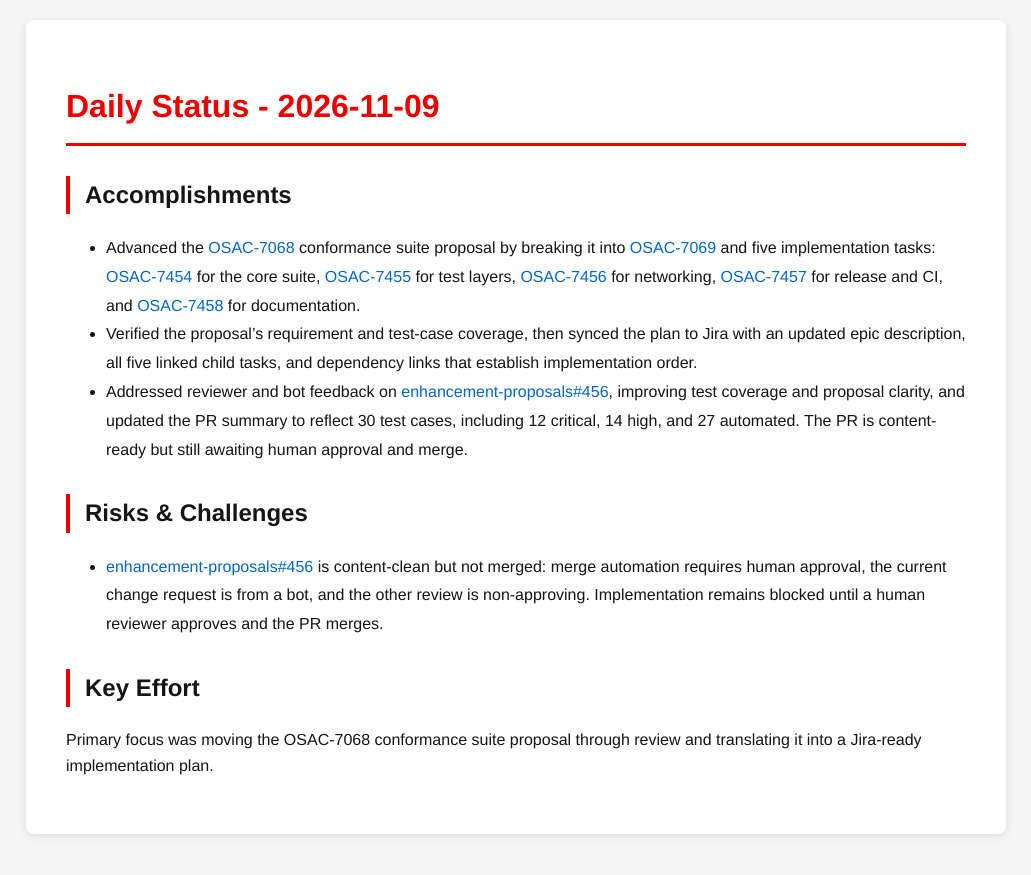
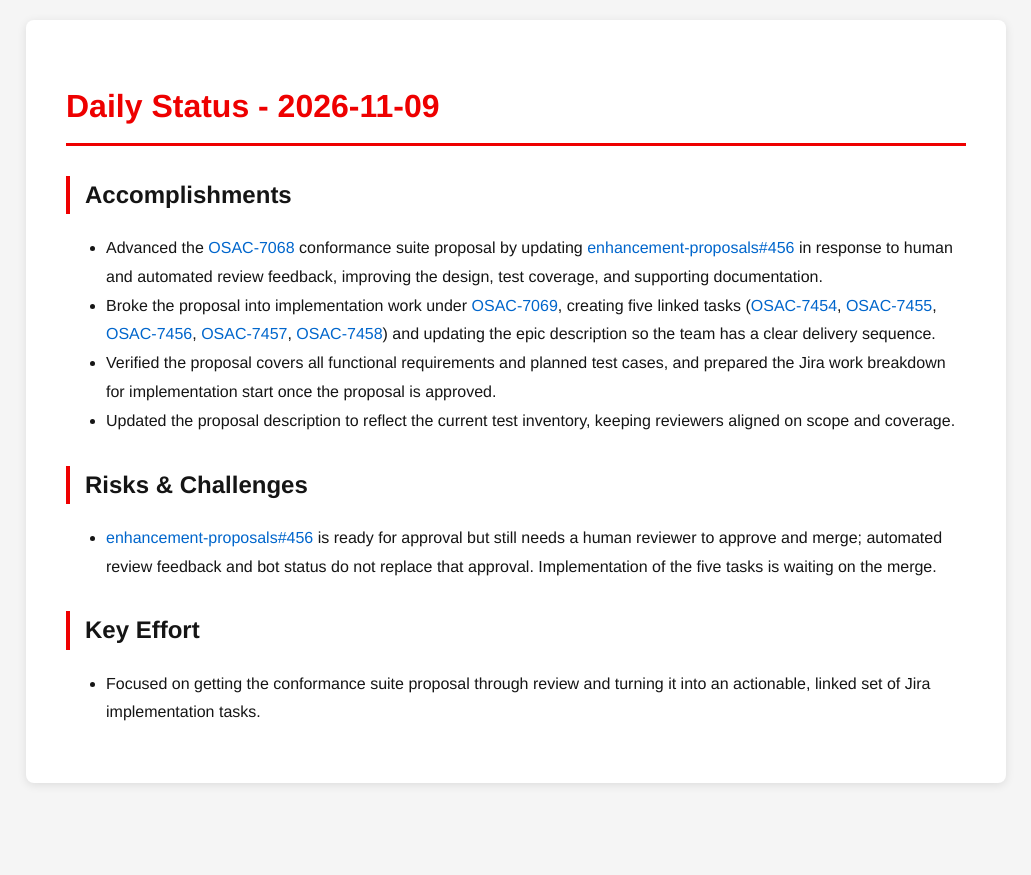
Before and after one commit to tzvatot/daily-status, a Jekyll site: the page built from 2026-11-09.md, in a window 1280 px wide. Shown: the top 875 px of the page, without its empty margins (124-1155 px from the left). Built offline with Jekyll 4.4.1, drawn with Linux system fonts in a browser that asks for light colours.

Commit message:
Daily status update - 2026-11-09

```diff
--- a/2026-11-09.md
+++ b/2026-11-09.md
@@ -7,12 +7,13 @@
 # Daily Status - 2026-11-09
 
 ## Accomplishments
-- Advanced the [OSAC-7068](https://redhat.atlassian.net/browse/OSAC-7068) conformance suite proposal by breaking it into [OSAC-7069](https://redhat.atlassian.net/browse/OSAC-7069) and five implementation tasks: [OSAC-7454](https://redhat.atlassian.net/browse/OSAC-7454) for the core suite, [OSAC-7455](https://redhat.atlassian.net/browse/OSAC-7455) for test layers, [OSAC-7456](https://redhat.atlassian.net/browse/OSAC-7456) for networking, [OSAC-7457](https://redhat.atlassian.net/browse/OSAC-7457) for release and CI, and [OSAC-7458](https://redhat.atlassian.net/browse/OSAC-7458) for documentation.
-- Verified the proposal's requirement and test-case coverage, then synced the plan to Jira with an updated epic description, all five linked child tasks, and dependency links that establish implementation order.
-- Addressed reviewer and bot feedback on [enhancement-proposals#456](https://github.com/osac-project/enhancement-proposals/pull/456), improving test coverage and proposal clarity, and updated the PR summary to reflect 30 test cases, including 12 critical, 14 high, and 27 automated. The PR is content-ready but still awaiting human approval and merge.
+- Advanced the [OSAC-7068](https://redhat.atlassian.net/browse/OSAC-7068) conformance suite proposal by updating [enhancement-proposals#456](https://github.com/osac-project/enhancement-proposals/pull/456) in response to human and automated review feedback, improving the design, test coverage, and supporting documentation.
+- Broke the proposal into implementation work under [OSAC-7069](https://redhat.atlassian.net/browse/OSAC-7069), creating five linked tasks ([OSAC-7454](https://redhat.atlassian.net/browse/OSAC-7454), [OSAC-7455](https://redhat.atlassian.net/browse/OSAC-7455), [OSAC-7456](https://redhat.atlassian.net/browse/OSAC-7456), [OSAC-7457](https://redhat.atlassian.net/browse/OSAC-7457), [OSAC-7458](https://redhat.atlassian.net/browse/OSAC-7458)) and updating the epic description so the team has a clear delivery sequence.
+- Verified the proposal covers all functional requirements and planned test cases, and prepared the Jira work breakdown for implementation start once the proposal is approved.
+- Updated the proposal description to reflect the current test inventory, keeping reviewers aligned on scope and coverage.
 
 ## Risks & Challenges
-- [enhancement-proposals#456](https://github.com/osac-project/enhancement-proposals/pull/456) is content-clean but not merged: merge automation requires human approval, the current change request is from a bot, and the other review is non-approving. Implementation remains blocked until a human reviewer approves and the PR merges.
+- [enhancement-proposals#456](https://github.com/osac-project/enhancement-proposals/pull/456) is ready for approval but still needs a human reviewer to approve and merge; automated review feedback and bot status do not replace that approval. Implementation of the five tasks is waiting on the merge.
 
 ## Key Effort
-Primary focus was moving the OSAC-7068 conformance suite proposal through review and translating it into a Jira-ready implementation plan.
+- Focused on getting the conformance suite proposal through review and turning it into an actionable, linked set of Jira implementation tasks.
```
